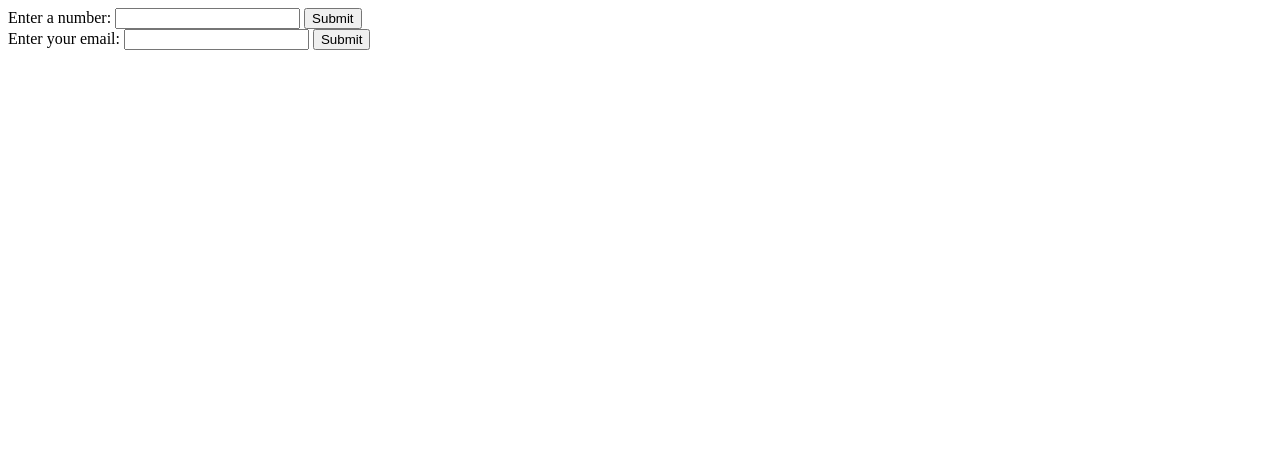
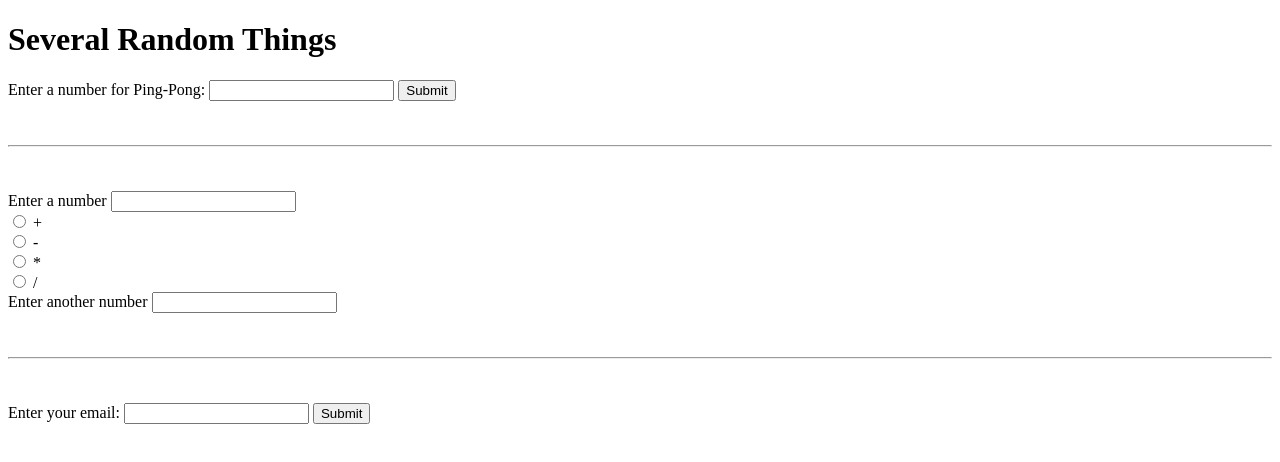
Before and after one commit to katherinemat/911-seattle, a website: page index.html in a window 1280 px wide. Drawn offline with nearby package versions, Linux system fonts and the light colour scheme.

Commit message:
add beginning structuring of calculator function in .js file.

```diff
--- a/index.html
+++ b/index.html
@@ -6,11 +6,28 @@
     <title>Ping Pong</title>
   </head>
   <body>
+    <h1>Several Random Things</h1>
     <form id="ping-pong-form">
-      <label for="goal">Enter a number:</label>
+      <label for="goal">Enter a number for Ping-Pong:</label>
       <input id="goal" type="number">
       <button type="submit">Submit</button>
     </form>
+    <br> <br>
+    <hr>
+    <br> <br>
+    <form class="calculate">
+      <label for="first-number">Enter a number</label>
+      <input type="number" name="first-number"> <br>
+      <input type="radio" id="add-symbol" name="math-symbol" value="add"> + <br>
+      <input type="radio" id="subtract-symbol" name="math-symbol" value="subtract"> - <br>
+      <input type="radio" id="multiply-symbol" name="math-symbol" value="multiply"> * <br>
+      <input type="radio" id="divide-symbol" name="math-symbol" value="divide"> / <br>
+      <label for="second-number">Enter another number</label>
+      <input type="number" name="first-number">
+    </form>
+    <br> <br>
+    <hr>
+    <br> <br>
     <form id="signup">
       <label for="email">Enter your email:</label>
       <input id="email" type="text">
```
Also changed, not shown: js/pingpong.js (+19 -0 lines).
